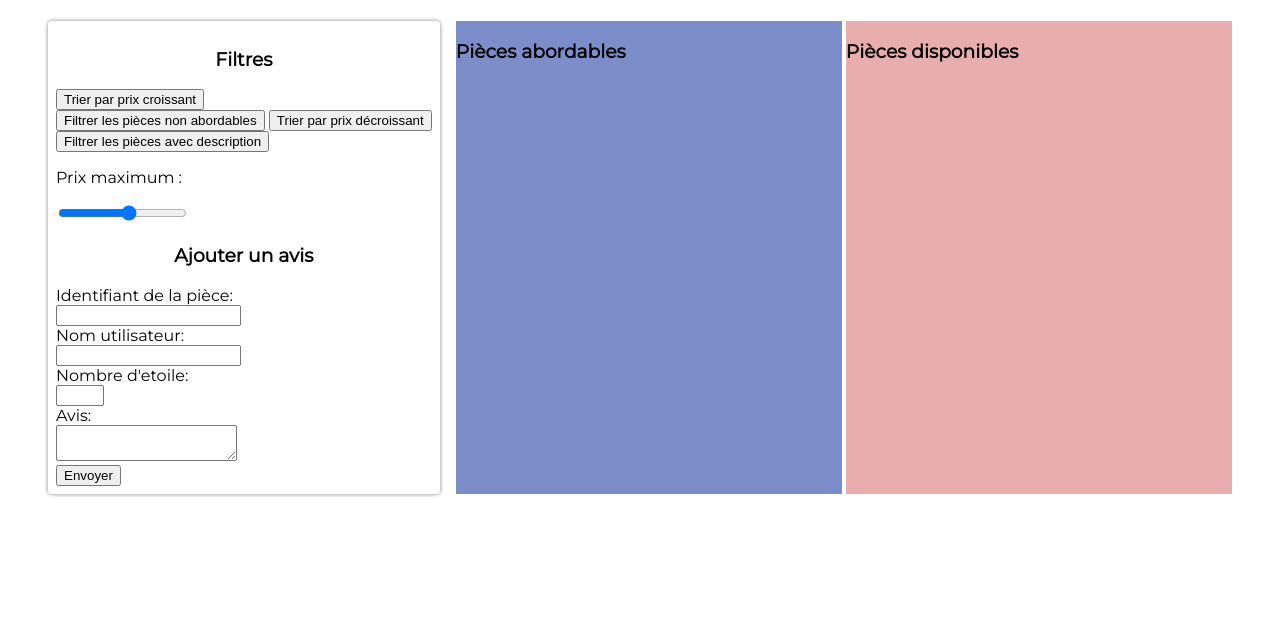
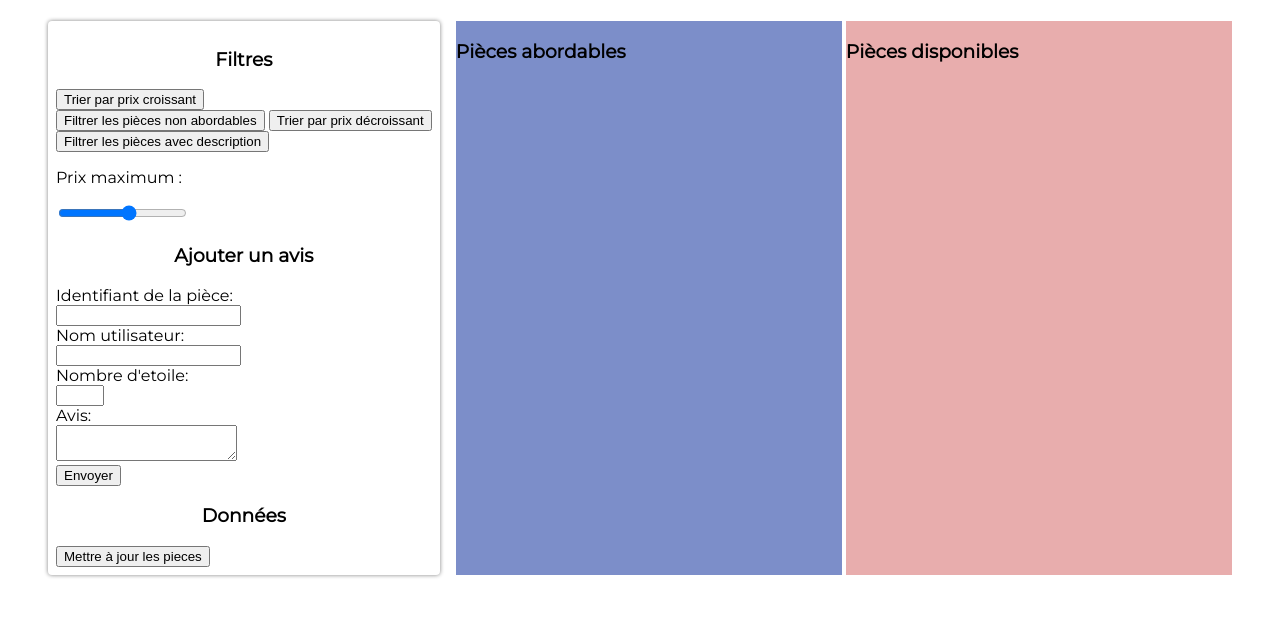
Before and after one commit to marie-lourdes/Bonne-pieces, a website with bundled scripts: page index.html in a window 1280 px wide. Shown: the part 117-734 px from the top of the page. Built offline with nearby package versions, Linux system fonts and the light colour scheme; files whose address does not match are found by name.

Commit message:
html:add button update  new page width data piece of api-http

```diff
--- a/index.html
+++ b/index.html
@@ -45,7 +45,8 @@
 					<br>
 					<button type="submit">Envoyer</button><!-- le type submit n est pas obligatoire avec l evenment listener submit du bouton-->
 				</form>
-
+				<h3>Données</h3>
+				<button class="mise-a-jour-pieces"> Mettre à jour les pieces</button>
 
 			</section>
 
```
